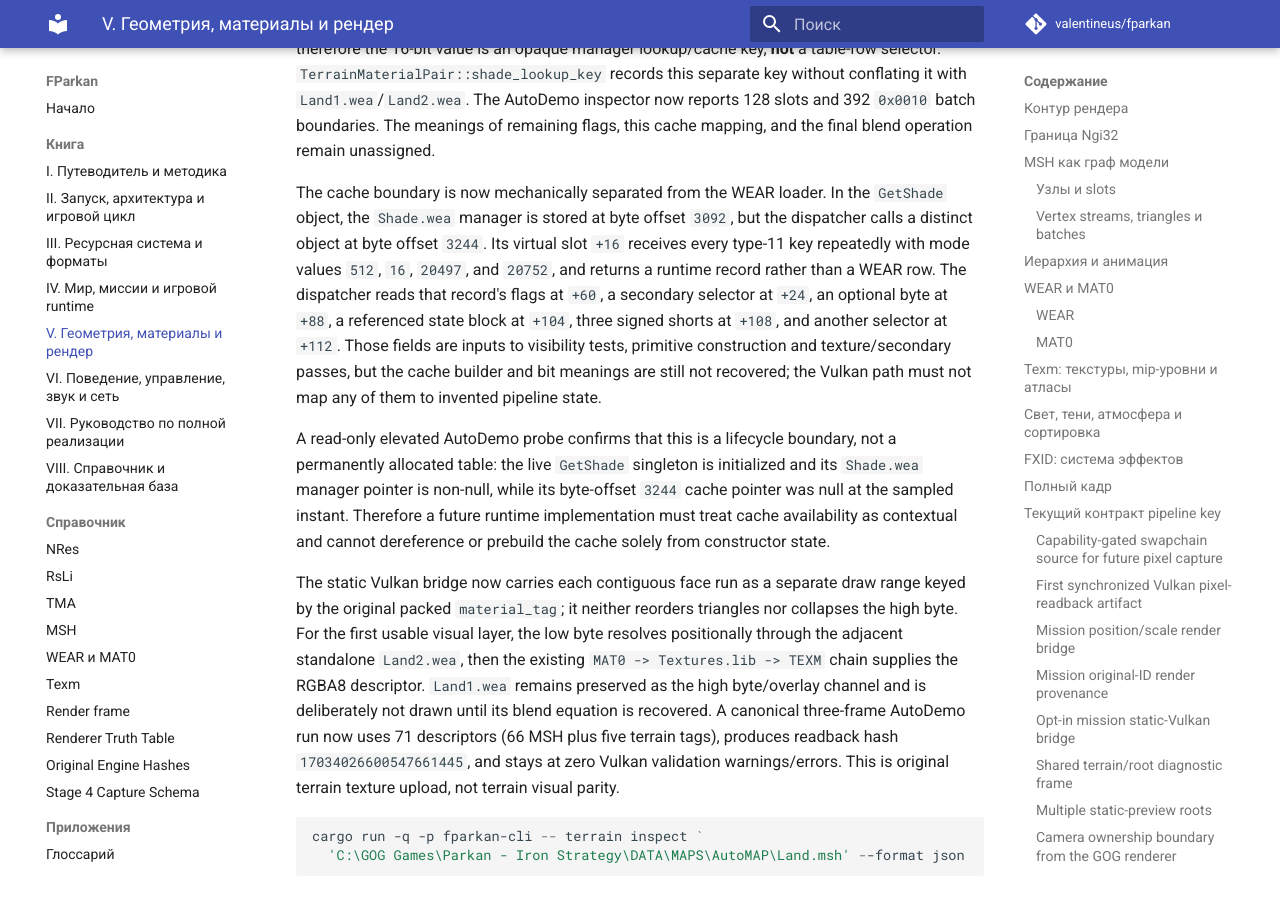
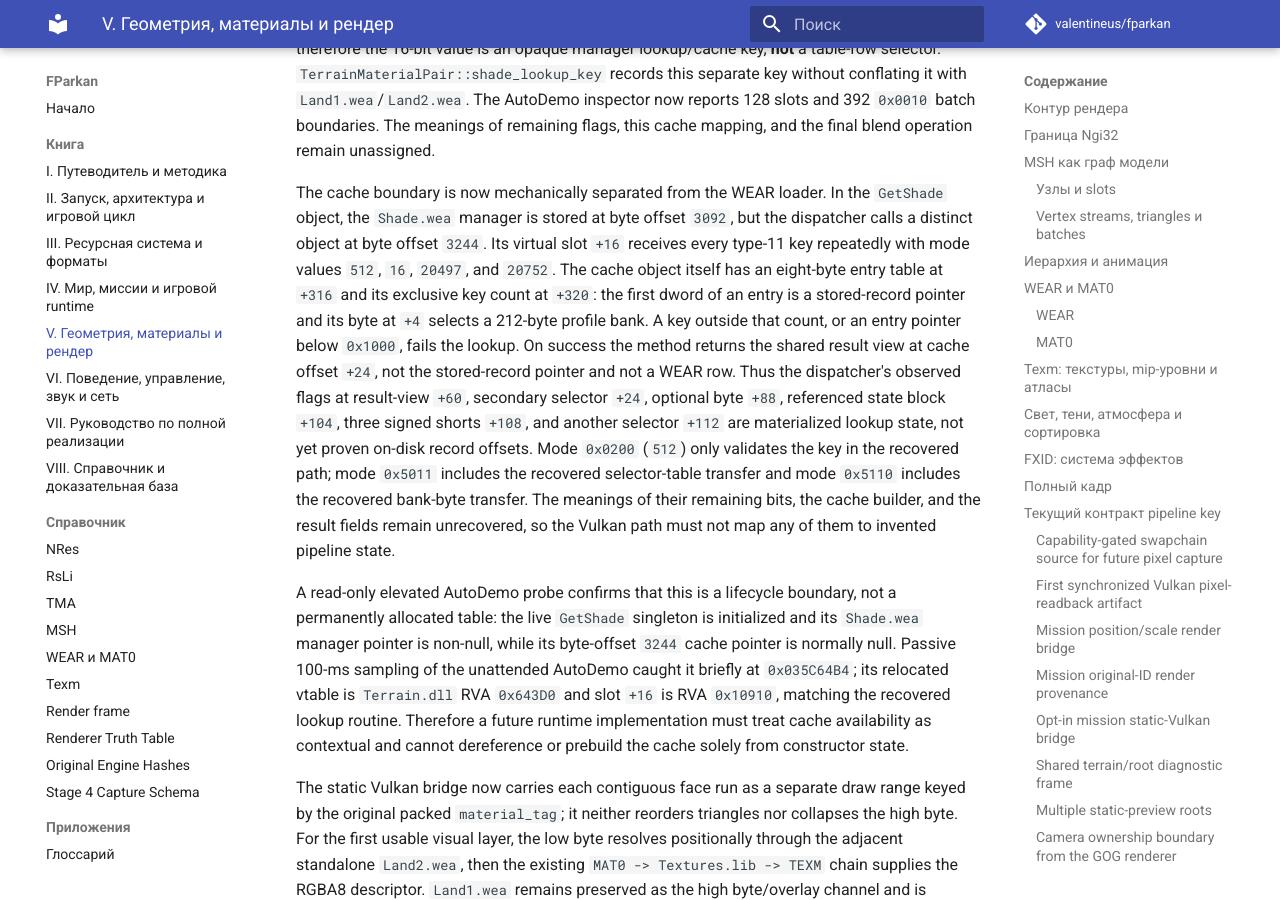
Before and after one commit to valentineus/fparkan, an MkDocs documentation site: the page built from docs/tomes/05-render.md, in a window 1280 px wide and 900 px high, scrolled down 33582 px. Built offline with MkDocs 1.6.1 and Material for MkDocs 9.7.7, drawn with Linux system fonts in a browser that asks for light colours; comment, search, counter and statistics services are not loaded.

Commit message:
docs(terrain): decode transient shade cache lookup

```diff
--- a/docs/tomes/05-render.md
+++ b/docs/tomes/05-render.md
@@ -1598,20 +1598,30 @@ The cache boundary is now mechanically separated from the WEAR loader. In the
 `GetShade` object, the `Shade.wea` manager is stored at byte offset `3092`, but
 the dispatcher calls a distinct object at byte offset `3244`. Its virtual slot
 `+16` receives every type-11 key repeatedly with mode values `512`, `16`,
-`20497`, and `20752`, and returns a runtime record rather than a WEAR row. The
-dispatcher reads that record's flags at `+60`, a secondary selector at `+24`,
-an optional byte at `+88`, a referenced state block at `+104`, three signed
-shorts at `+108`, and another selector at `+112`. Those fields are inputs to
-visibility tests, primitive construction and texture/secondary passes, but the
-cache builder and bit meanings are still not recovered; the Vulkan path must
-not map any of them to invented pipeline state.
+`20497`, and `20752`. The cache object itself has an eight-byte entry table at
+`+316` and its exclusive key count at `+320`: the first dword of an entry is a
+stored-record pointer and its byte at `+4` selects a 212-byte profile bank. A
+key outside that count, or an entry pointer below `0x1000`, fails the lookup.
+On success the method returns the shared result view at cache offset `+24`, not
+the stored-record pointer and not a WEAR row. Thus the dispatcher's observed
+flags at result-view `+60`, secondary selector `+24`, optional byte `+88`,
+referenced state block `+104`, three signed shorts `+108`, and another selector
+`+112` are materialized lookup state, not yet proven on-disk record offsets.
+Mode `0x0200` (`512`) only validates the key in the recovered path; mode
+`0x5011` includes the recovered selector-table transfer and mode `0x5110`
+includes the recovered bank-byte transfer. The meanings of their remaining
+bits, the cache builder, and the result fields remain unrecovered, so the Vulkan
+path must not map any of them to invented pipeline state.
 
 A read-only elevated AutoDemo probe confirms that this is a lifecycle boundary,
 not a permanently allocated table: the live `GetShade` singleton is initialized
 and its `Shade.wea` manager pointer is non-null, while its byte-offset `3244`
-cache pointer was null at the sampled instant. Therefore a future runtime
-implementation must treat cache availability as contextual and cannot dereference
-or prebuild the cache solely from constructor state.
+cache pointer is normally null. Passive 100-ms sampling of the unattended
+AutoDemo caught it briefly at `0x035C64B4`; its relocated vtable is
+`Terrain.dll` RVA `0x643D0` and slot `+16` is RVA `0x10910`, matching the
+recovered lookup routine. Therefore a future runtime implementation must treat
+cache availability as contextual and cannot dereference or prebuild the cache
+solely from constructor state.
 
 The static Vulkan bridge now carries each contiguous face run as a separate
 draw range keyed by the original packed `material_tag`; it neither reorders
```
